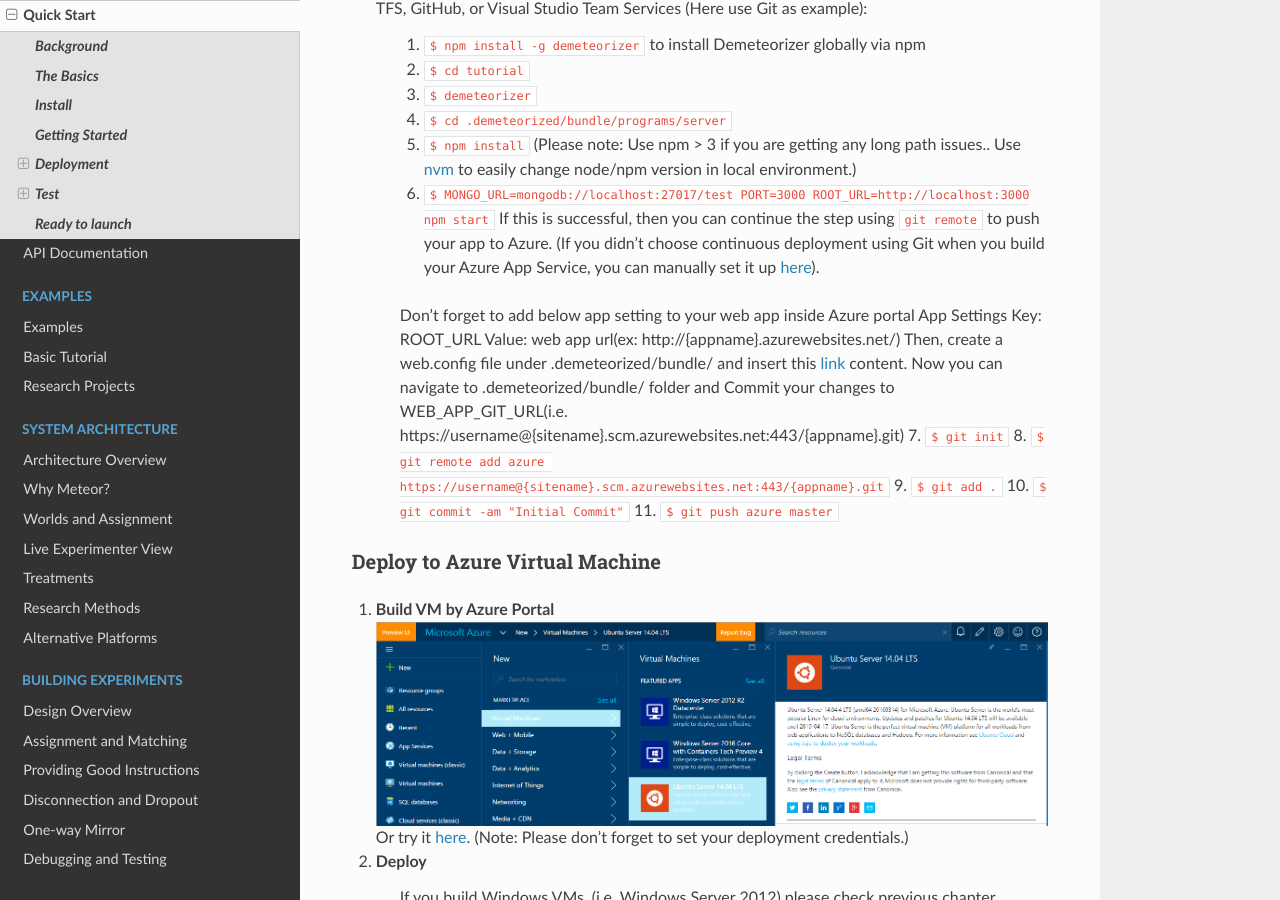
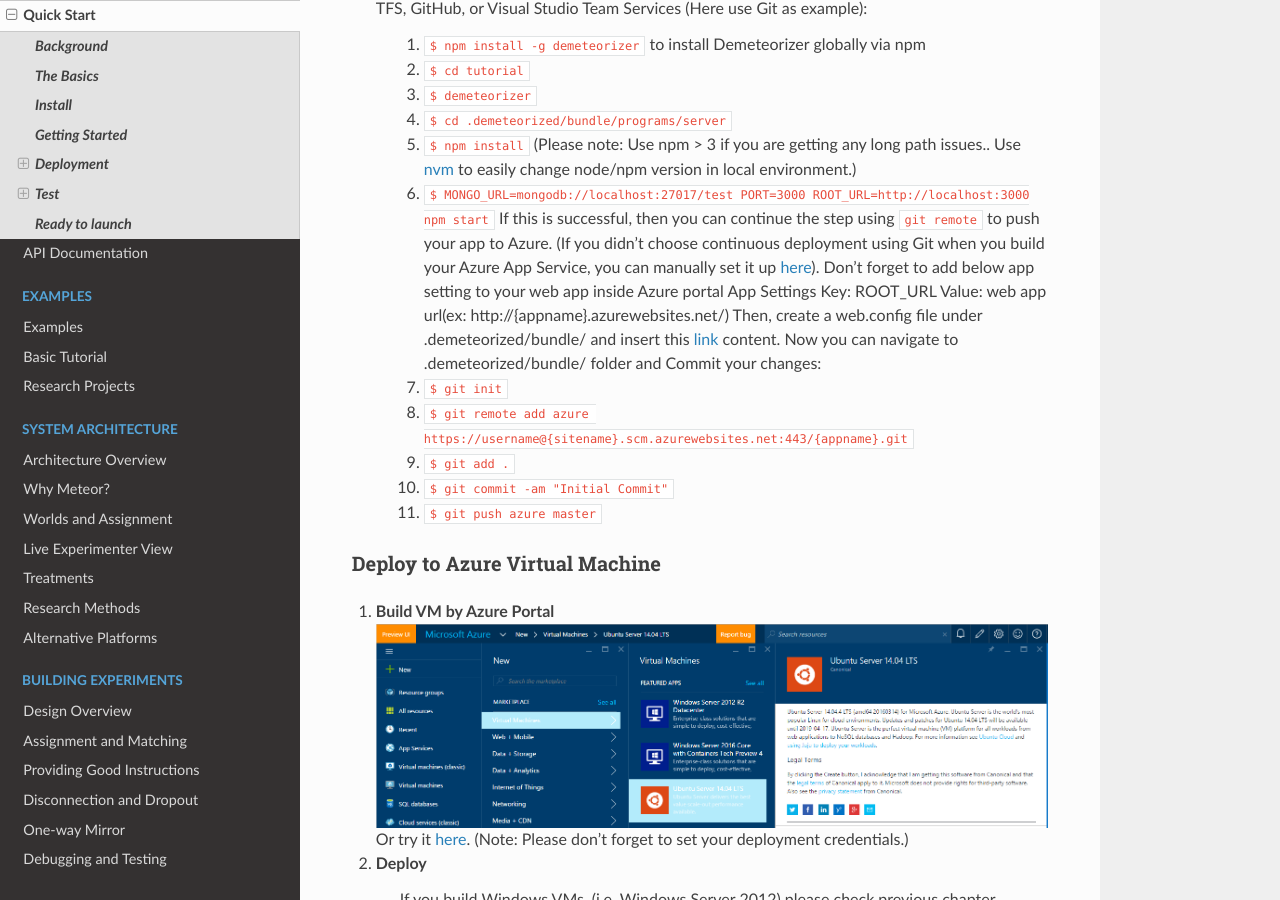
Before and after one commit to TurkServer/docs, a Sphinx documentation site: the page built from source/quick-start.md, in a window 1280 px wide and 900 px high, scrolled down 6696 px. Built offline with Sphinx 7.4.7 and the Read the Docs theme 2.0.0, drawn with Linux system fonts in a browser that asks for light colours.

```diff
--- a/source/quick-start.md
+++ b/source/quick-start.md
@@ -239,12 +239,11 @@ Here we are going to use [Microsoft Azure](https://azure.microsoft.com/) as exam
     > 5. `$ npm install`  (Please note: Use npm > 3 if you are getting any  long path issues.. Use [nvm](https://github.com/coreybutler/nvm-windows) to easily change node/npm version in local environment.)
     > 6. `$ MONGO_URL=mongodb://localhost:27017/test PORT=3000 ROOT_URL=http://localhost:3000 npm start`
     > If this is successful, then you can continue the step using `git remote` to push your app to Azure. (If you didn't choose continuous deployment using Git when you build your Azure App Service, you can manually set it up [here](https://azure.microsoft.com/en-us/documentation/articles/web-sites-publish-source-control/)).
-
     > Don't forget to add below app setting to your web app inside Azure portal App Settings
     > Key: ROOT_URL
     > Value: web app url(ex: http://{appname}.azurewebsites.net/)
     > Then, create a web.config file under .demeteorized/bundle/ and insert this [link](https://raw.githubusercontent.com/christopheranderson/azure-demeteorizer/master/resources/web.config) content.
-    > Now you can navigate to .demeteorized/bundle/ folder and Commit your changes to WEB_APP_GIT_URL(i.e. https://username@{sitename}.scm.azurewebsites.net:443/{appname}.git)
+    > Now you can navigate to .demeteorized/bundle/ folder and Commit your changes:
     > 7. `$ git init`
     > 8. `$ git remote add azure  https://username@{sitename}.scm.azurewebsites.net:443/{appname}.git`
     > 9. `$ git add .`
```
